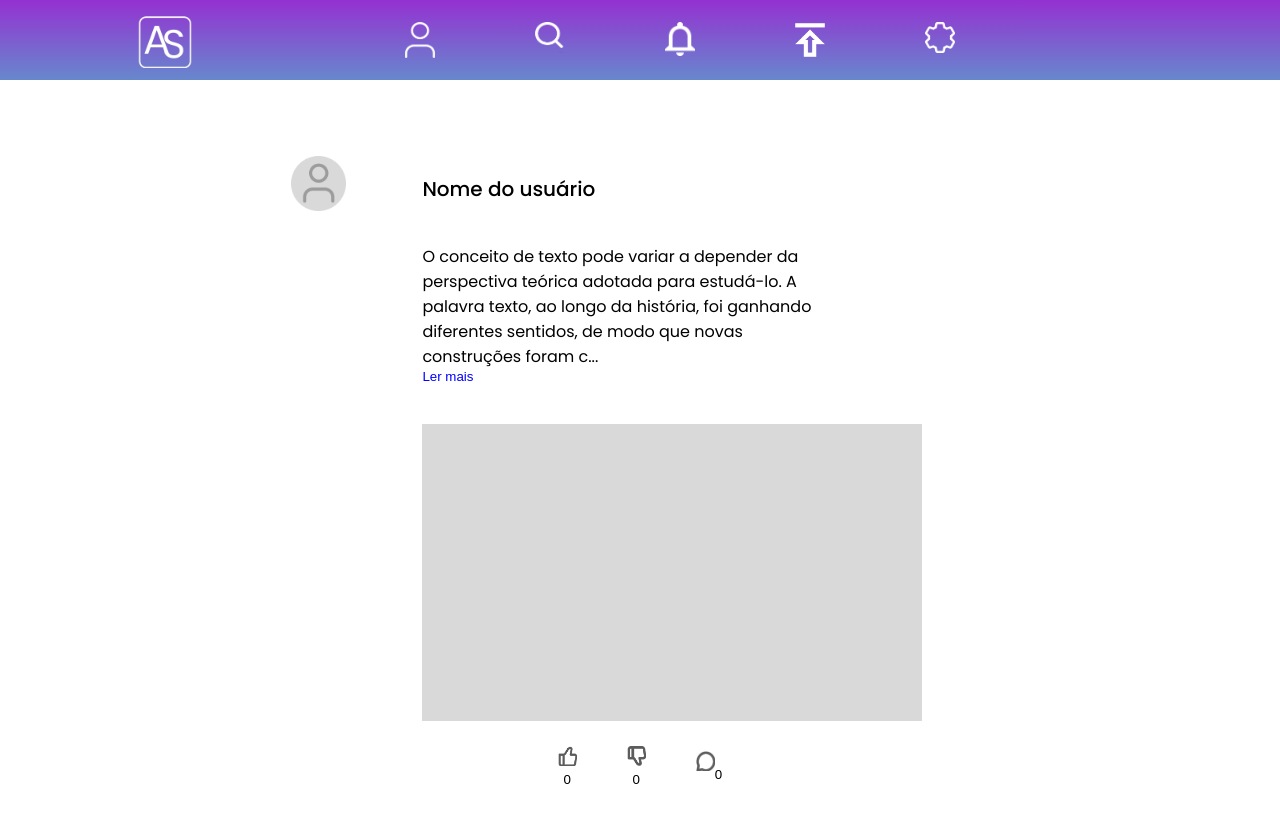
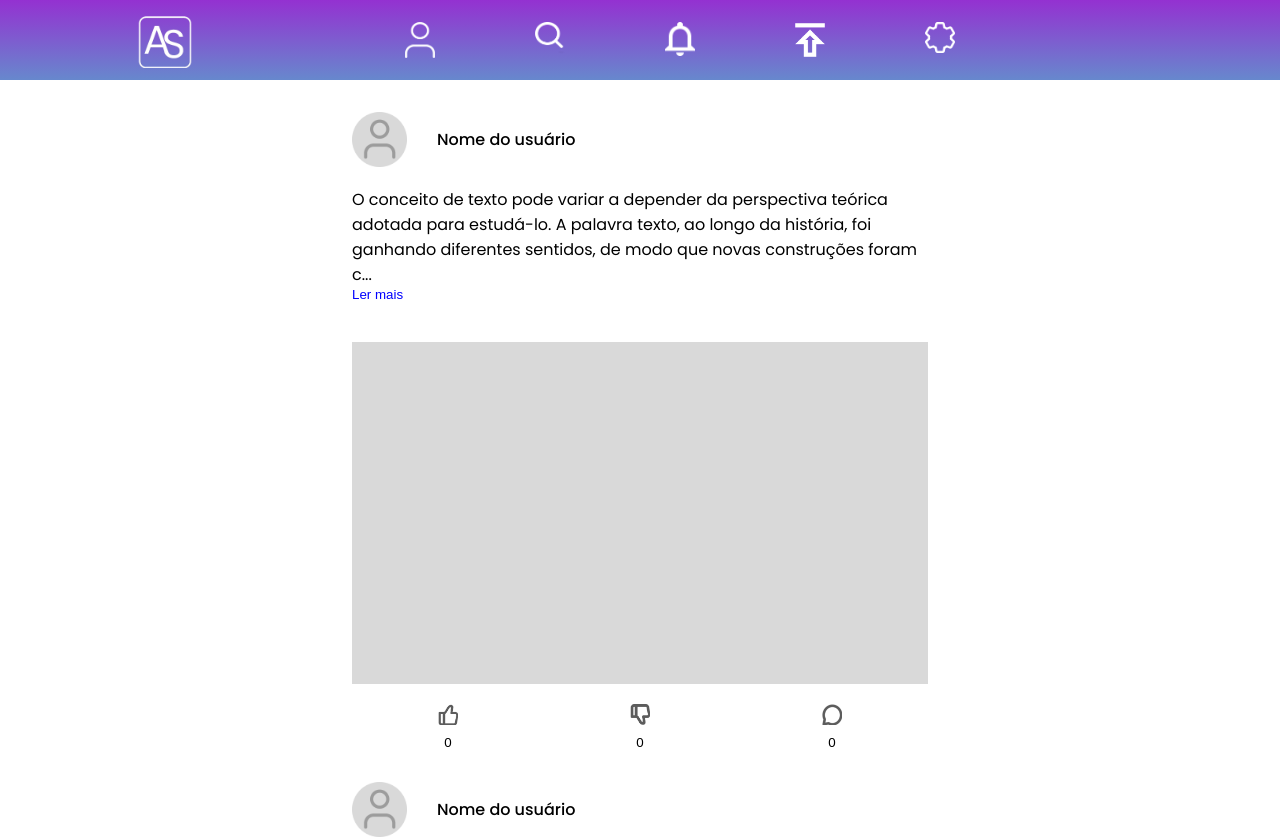
Before and after one commit to evellyn489/AmbrosioSocial, a React (Vite) app: page /explorar in a window 1280 px wide. Shown: the top 837 px of the page. Built offline with nearby package versions, Linux system fonts and the light colour scheme.

Commit message:
Alterações no componente Publicação

```diff
--- a/src/components/Comment/Comment.module.scss
+++ b/src/components/Comment/Comment.module.scss
@@ -1,11 +1,15 @@
 .containerUser {
     display: flex;
-    align-items: flex-start;
+    align-items: center;
+    justify-content: flex-start;
+
+    padding: 2em 0;
+
+    gap: 30px;
 }
 
 .photoUserComment {
-    display: flex;
-    margin-right: 20px;
+    max-width: 50px;
 }
 
 .commentDetails {
--- a/src/components/Publication/Publication.module.scss
+++ b/src/components/Publication/Publication.module.scss
@@ -1,79 +1,80 @@
-.container {
+div.container {
+    max-width: 45%;
     display: flex;
     flex-flow: column wrap;
     justify-content: center;
     align-items: center;
+
+    padding-top: 2em;
+
+    gap: 20px;
+
+    .id {
+        width: 100%;
+
+        display: flex;
+        justify-content: flex-start;
+        align-items: center;
+
+        gap: 30px;
+
+        img {
+            max-width: 55px;
         }
 
-.id {
-    padding: 1em;
-    padding-right: 30em;
+        h1 {
+            font-size: 1rem;
+            white-space: nowrap;
 
-    h1{
-        white-space: nowrap;
+            font-weight: 500;
         }
+
     }
 
     .information {
         display: flex;
         flex-direction: column;
         justify-content: center;
+
         align-items: flex-start;
 
-    padding-left: 33%;
-
         gap: 40px;
-    margin-bottom: 2%;
-}
-
-
-.profile_picture {
-    height: 55px;
-    margin-right: 700px;
-    position: relative;
-    left: 260px;
-    top: 60px
-}
-
-.information img.photo {
-    width: 500px;
-}
 
         p {
             word-wrap: break-word;
             text-align: left;
-    max-width: 70%;
+            max-width: 100%;
         }
 
-h1 {
-    font-size: 15pt;
-    font-weight: 500;
+        img {
+            max-width: 100%;
+        }
     }
 
-.iconContainer{
+    .interation {
+        width: 100%;
         display: flex;
-    flex-direction: row;
-    gap: 50px;
-    align-self: flex-start;
+        justify-content: space-around;
+        align-items: center;
 
-    margin-bottom: 10%;
-}
+        font-size: 12px;
 
-.like, .dislike, .comment {
+        .like, .dislike, .commentButton {
+            border: 0;
+
             display: flex;
             flex-direction: column;
+            justify-content: center;
             align-items: center;
-}
 
-.interation img{
-    height: 20px;
-    margin-bottom: 30%;
-}
+            gap: 10px;
 
-.iconContainer button {
             cursor: pointer;
             background: none;
-    border: none;
+
+            img {
+                max-width: 20px;
+            }
         }
 
         .like img:active,
@@ -82,44 +83,61 @@ h1 {
             transition: transform 0.2s ease;
         }
 
-.defaultNumColor {
-    color: black;
-}
-
         .likeNumColor, .dislikeNumColor {
             color: #004AAD;
         }
-
-.interation {
-    font-size: 12px;
     }
 
     .commentSpace {
+        width: 100%;
         display: none;
         flex-direction: row;
+
+        div.reply {
+            display: flex;
+            flex-direction: column;
+            justify-content: center;
+            align-items: center;
+
+            gap: 20px;
+
+            .commentInput {
+                max-width: 100%;
+                height: 90px;
+
+                background-color: #D9D9D9;
+
+                margin-top: 2em;
+
+                padding: 10px;
+                border: 1px solid #ccc;
+                border-radius: 5px;
+                resize: vertical;
+
+                font-family: "Poppins", "serif";
+            }
+
+            .button {
+                width: 100px;
+
+                background-color: #e1dfdf;
+                padding: 1em;
+                border: 1px solid;
+                border-radius: 10px;
+            }
+
+            .button:hover {
+                cursor: pointer;
+
+                background-color: #f0eaea;
+            }
+        }
     }
 
     .commentSpace.visible {
         display: block;
     }
 
-.commentInput {
-    height: 90px;
-    width: 180px;
-    background-color: #D9D9D9;
-    padding: 10px;
-    margin-bottom: 10px;
-    border: 1px solid #ccc;
-    border-radius: 5px;
-    resize: vertical;
-    font-family: "Poppins", "serif";
-}
-
-.button {
-    background-color: #e1dfdf;
-    padding: 1%;
-    border: 1px solid;
-    border-radius: 2px;
 }
 
 @media (max-width: 768px){
--- a/src/components/Publication/Publication.tsx
+++ b/src/components/Publication/Publication.tsx
@@ -94,37 +94,37 @@ export function Publication({text}: { text: string }) {
         setComments([...comments, commentText]);
         setCommentText("");
     };
-
-
     return (
         <div className={styles.container}>
             <div className={styles.id}>
                 <img src={profile_picture} alt="foto de perfil do usuário" title="Foto de perfil" className={styles.profile_picture}/>
+
+                <h1>Nome do usuário</h1>
             </div>
 
             <div className={styles.information}>
-                <h1>Nome do usuário</h1>
                 <p className={styles.p}>
                     <ReadMore text={text} maxLength={200} />
                 </p>
-                <img src={rectangle_photo} alt="foto postada pelo usuário" title="" className={styles.photo}/>
+                <img src={rectangle_photo} alt="foto postada pelo usuário" className={styles.photo}/>
             </div>
 
             <div className={styles.interation}>
-
-                <div className={styles.iconContainer}>
                 <button
-                        className={`${styles.like} ${likeClicked ? styles.clicked : ''}`}
+                    className={`${styles.like} ${likeClicked && styles.clicked}`}
                     onClick={handleLikeClick}
                     aria-label={likeClicked ? 'Descurtir' : 'Curtir'}
-                        ><img src={likeIcon} alt="botão de curtida" title={likeClicked ? 'Descurtir' : 'Curtir'}/>
+                >
+                    <img src={likeIcon} alt="botão de curtida" title={likeClicked ? 'Descurtir' : 'Curtir'}/>
+
                     <span className={likeNumColor}>{likes}</span>
                 </button>
 
                 <button
-                        className={`${styles.dislike} ${dislikeClicked ? styles.clicked : ''}`}
+                    className={`${styles.dislike} ${dislikeClicked && styles.clicked}`}
                     onClick={handleDislikeClick}
-                        aria-label='Não curti'>
+                    aria-label='Não curti'
+                >
                     <img src={dislikeIcon} alt="Não gostei" />
                     <span className={dislikeNumColor}>{dislikes}</span>
                 </button>
@@ -132,17 +132,19 @@ export function Publication({text}: { text: string }) {
                 <button
                     className={styles.commentButton}
                     onClick={toggleCommentVisibility}
-                        aria-label='Comentar'>
+                    aria-label='Comentar'
+                >
                     <img src={comment} alt="Comentar" />
                     <span>{comments.length}</span>
                 </button>
             </div>
 
-                <div className={`${styles.commentSpace} ${commentVisible ? styles.visible : ''}`}>
+            <div className={`${styles.commentSpace} ${commentVisible && styles.visible}`}>
                 {comments.map((comment, index) => (
                     <Comment key={index} nomeUsuario="Nome do usuário" texto={comment} />
                 ))}
 
+                <div className={styles.reply}>
                     <textarea
                         value={commentText}
                         onChange={handleCommentChange}
@@ -153,5 +155,5 @@ export function Publication({text}: { text: string }) {
                 </div>
             </div>
         </div>
-    );
+    )
 }
--- a/src/pages/Explorar/Explorar.module.scss
+++ b/src/pages/Explorar/Explorar.module.scss
@@ -1,11 +1,14 @@
 .content {
     display: flex;
     flex-direction: column;
-    align-items: center;
-}
+    justify-content: center;
 
     .publicationsContainer {
         margin-top: 80px;
+
+        display: flex;
+        flex-direction: column;
+        align-items: center;
     }
 
     .footer {
@@ -15,13 +18,14 @@
         background-color: #f0f0f0;
         flex-direction: row;
         justify-content: center;
-}
 
-.footer p{
+        p {
             display: flex;
             justify-content: center;
-}
 
-.footer span{
+            span {
                 cursor: pointer;
             }
+        }
+    }
+}
--- a/src/pages/Perfil/Perfil.module.scss
+++ b/src/pages/Perfil/Perfil.module.scss
@@ -62,7 +62,7 @@
             max-height: 100vh;
             overflow-x: hidden;
 
-            padding-top: 15em;
+            padding-top: 18em;
         }
     }
 }
--- a/src/pages/Perfil/Perfil.tsx
+++ b/src/pages/Perfil/Perfil.tsx
@@ -39,7 +39,8 @@ export function Perfil() {
                 </aside>
 
                 <main>
-                    <Publication />
+                    <Publication text="O conceito de texto pode variar a depender da perspectiva teórica adotada para estudá-lo. A palavra texto, ao longo da história, foi ganhando diferentes sentidos, de modo que novas construções foram compreendidas como tal.
+                    De acordo com o percusso de investigações sobre o texto, nas mais diversas correntes teóricas que se debruçam sobre esse objeto, o conceito foi se modificando e se ampliando. Hoje o texto não é considerado uma estrutura pronta, com unidade de sentido completa, pois consideram-se também os processos de planejamento,construção e recepção do texto." />
                 </main>
             </div>
         </div>
```
Lines whose indentation alone changed are shown as unchanged.
